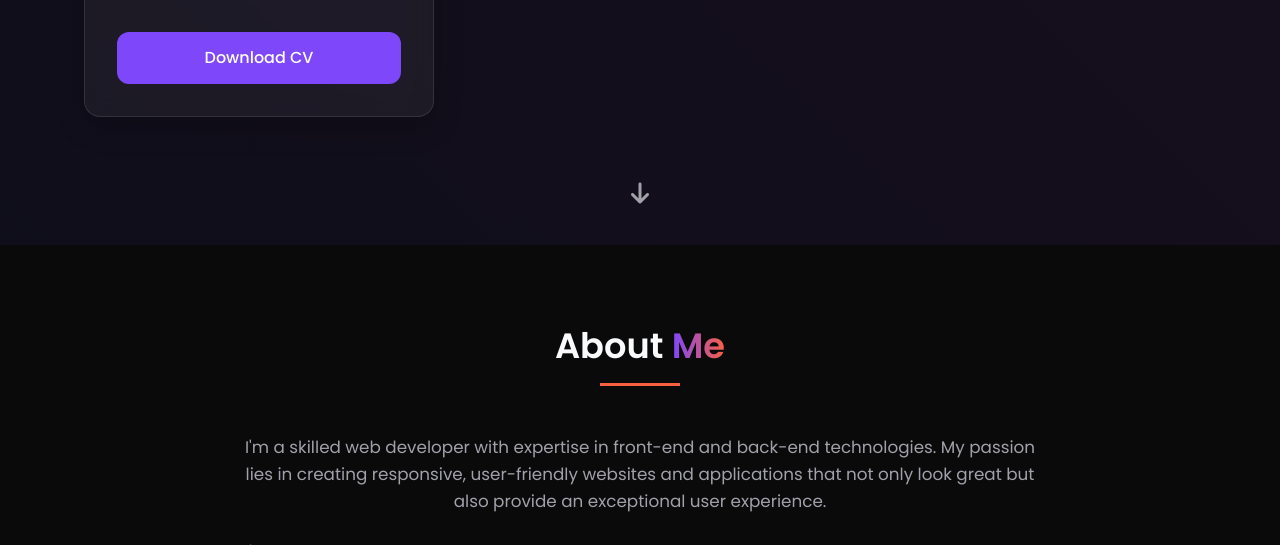
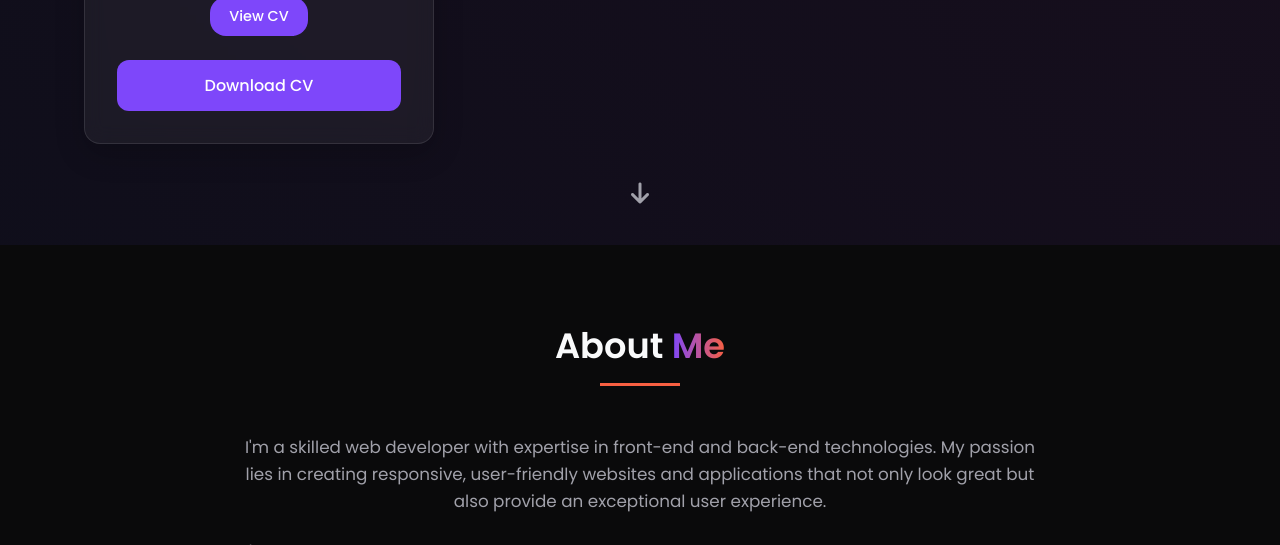
Before and after one commit to LilianWacuka/Personal-portfolio, a plain HTML site: page index.html in a window 1280 px wide. Shown: the part 555-1100 px from the top of the page. Drawn offline with Linux system fonts and the light colour scheme.

Commit message:
Updated Files

```diff
--- a/index.html
+++ b/index.html
@@ -68,6 +68,7 @@
                             <a href="mailto:liliannguruw@gmail.com" class="social-icon" aria-label="Email"><i class="fas fa-envelope"></i></a>
                             <a href="tel:+254716122359" class="social-icon" aria-label="Phone"><i class="fas fa-phone"></i></a>
                         </div>
+                         <a href="./assets/documents/Lilian_Nguru_CV.pdf" view class="btn btn-view">View CV</a>
                         <a href="./assets/documents/Lilian_Nguru_CV.pdf" download class="btn btn-download">Download CV</a>
                     </div>
                 </div>
```
